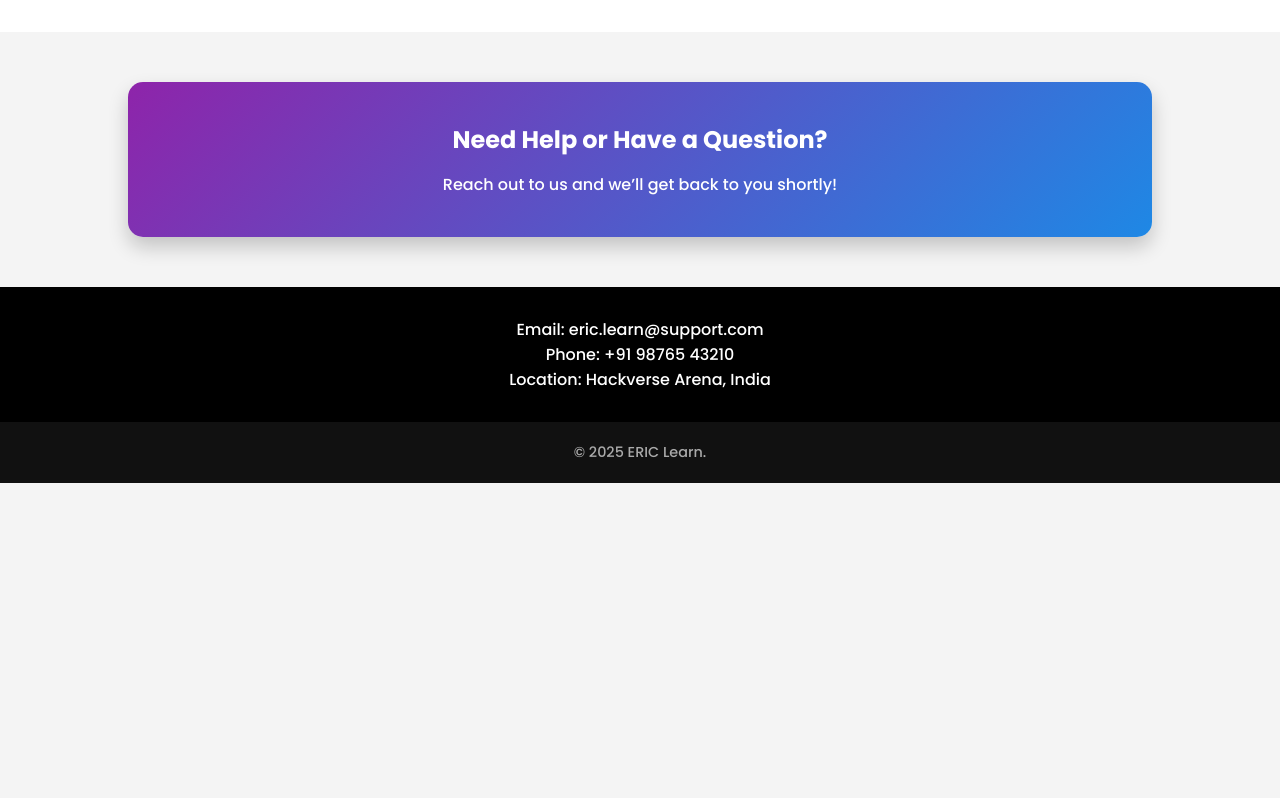
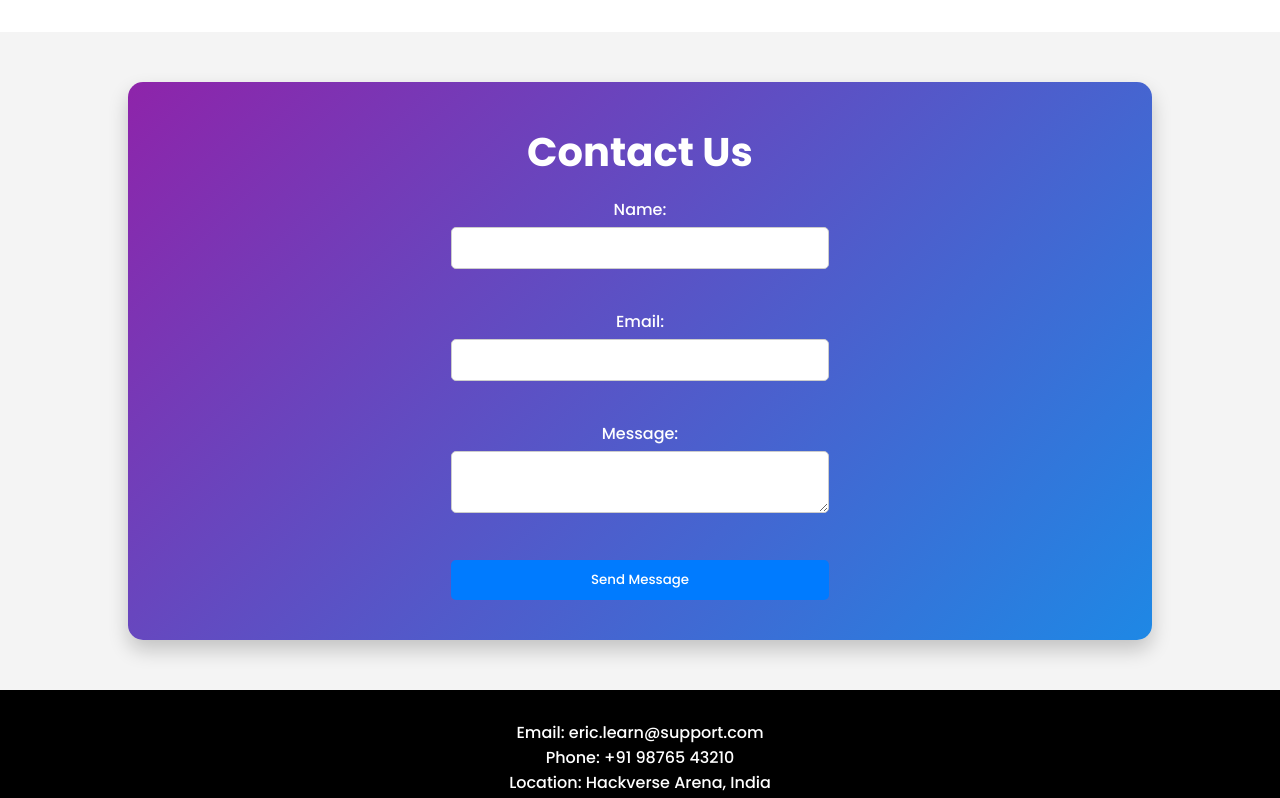
Before and after one commit to Snkumar21/ERIC-Learn, a website: page public/index.html in a window 1280 px wide. Shown: the part 698-1496 px from the top of the page. Before the commit the page ends 1181 px from the top, so only its background shows below. Drawn offline with Linux system fonts and the light colour scheme.

Commit message:
New changes added

```diff
--- a/public/index.html
+++ b/public/index.html
@@ -116,6 +116,37 @@
 
         .contact-card h2 {
             margin-bottom: 15px;
+            font-size: 40px;
+        }
+
+        .contactForm label{
+            color: #fff;
+            margin-top: 20px;
+        }
+
+        .contactForm input[type="text"],
+        .contactForm input[type="email"],
+        .contactForm textarea {
+            width: 40%;
+            padding: 10px;
+            margin-top: 5px;
+            margin-bottom: 15px;
+            border: 1px solid #ccc;
+            border-radius: 5px;
+        }
+
+        .contactForm button {
+            width: 40%;
+            padding: 10px;
+            background-color: #007bff;
+            color: white;
+            border: none;
+            border-radius: 5px;
+            cursor: pointer;
+        }
+
+        .contactForm button:hover {
+            background-color: #0056b3;
         }
 
         .contact-details {
@@ -178,8 +209,16 @@
 
     <!-- Contact Card -->
     <div class="contact-card">
-        <h2>Need Help or Have a Question?</h2>
-        <p>Reach out to us and we’ll get back to you shortly!</p>
+        <h2>Contact Us</h2>
+        <form action="/contact" id="contactForm" class="contactForm" method="post">
+            <label for="name">Name:</label><br>
+            <input type="text" id="name" name="name" required><br><br>
+            <label for="email">Email:</label><br>
+            <input type="email" id="email" name="email" required><br><br>
+            <label for="message">Message:</label><br>
+            <textarea id="message" class="message" name="message" required></textarea><br><br>
+            <button type="submit">Send Message</button>
+        </form>
     </div>
 
     <!-- Contact Details -->
```
